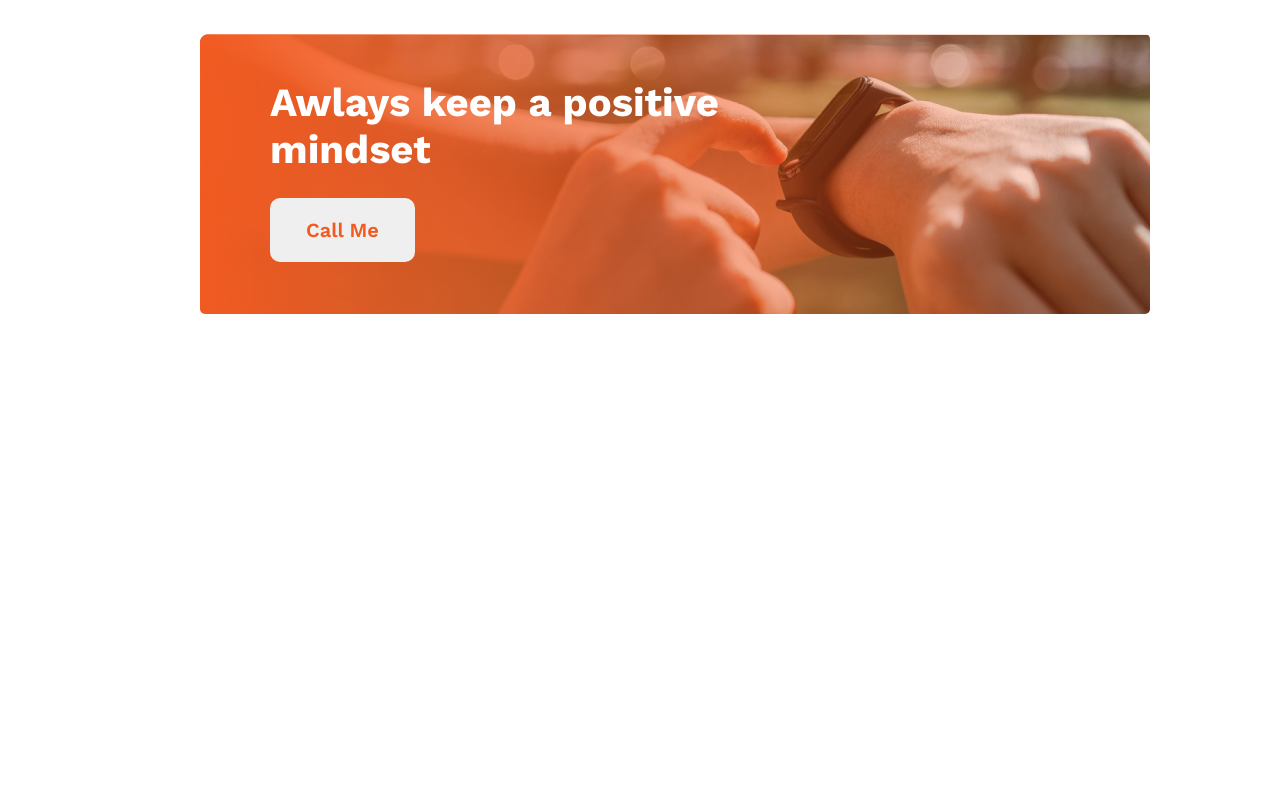
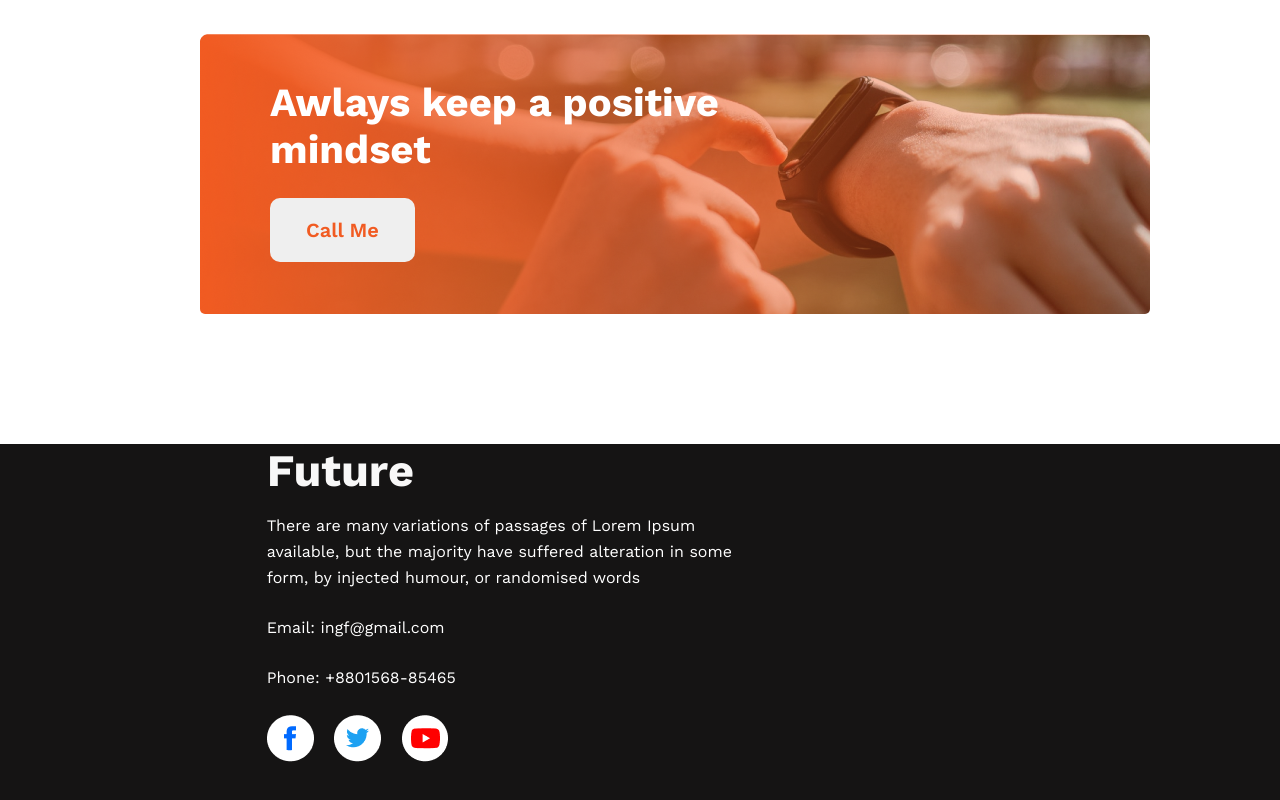
Before and after one commit to Sayem-Bhuiyan/Assignment-01, a plain HTML site: page index.html in a window 1280 px wide. Shown: the part 1967-2767 px from the top of the page. Before the commit the page ends 2381 px from the top, so only its background shows below. Drawn offline with nearby package versions, Linux system fonts and the light colour scheme.

Commit message:
creating the footer section

```diff
--- a/Styles/style.css
+++ b/Styles/style.css
@@ -167,8 +167,6 @@ body {
 }
 
 .container-title {
-    /* position: absolute;
-    margin-top: 46px; */
     width: 560px;
     color: #FFF;
     font-size: 40px;
@@ -185,3 +183,42 @@ body {
     border-radius: 10px;
     padding: 20px 36px;
 }
+
+
+/* footer section */
+
+footer {
+    width: 100%;
+    height: 500px;
+    background: #151414;
+    position: relative;
+}
+
+.footer-content {
+    display: flex;
+    justify-content: space-evenly;
+    margin-top: 130px;
+}
+
+.footer-column1 {
+    width: 480px;
+}
+
+.column1-title {
+    color: #F8F8F8;
+    font-size: 45px;
+    font-weight: 700;
+    margin-bottom: 16px;
+}
+
+.column-description {
+    color: #FFF;
+    font-size: 16px;
+    font-weight: 400;
+    line-height: 26px;
+    margin-bottom: 24px;
+}
+
+.column-icons a {
+    margin-right: 15px;
+}
--- a/index.html
+++ b/index.html
@@ -98,7 +98,27 @@
 
     </main>
     <footer>
+        <div class="footer-content">
+            <div class="footer-column1">
+                <h3 class="column1-title">Future</h3>
+                <p class="column-description">
+                    There are many variations of passages of Lorem Ipsum available, but the majority have suffered alteration in some form, by injected humour, or randomised words
+                </p>
+                <p class="column-description">
+                    Email: ingf@gmail.com
+                </p>
+                <p class="column-description">
+                    Phone: +8801568-85465
+                </p>
 
+                <div class="column-icons">
+                    <a href=""><img src="images/icons/fb.png" alt=""></a>
+                    <a href=""><img src="images/icons/twitter.png" alt=""></a>
+                    <a href=""><img src="images/icons/youtube.png" alt=""></a>
+                </div>
+            </div>
+            <div class="footer-column2"></div>
+        </div>
     </footer>
 </body>
 
```
